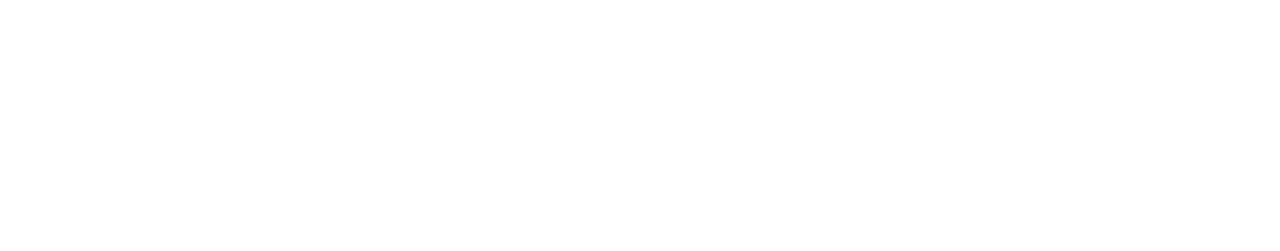
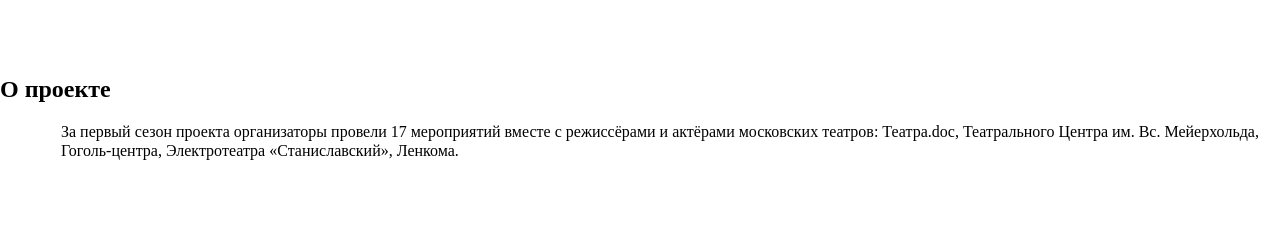
Before and after one commit to yuliya143/lubimovka, a plain HTML site: page index.html in a window 1280 px wide. Drawn offline with Linux system fonts and the light colour scheme.

Commit message:
Initial commit for about-project section

```diff
--- /dev/null
+++ b/blocks/about-project/__paragraph/about-project__paragraph.css
@@ -0,0 +1,3 @@
+.about-project__paragraph {
+  margin-left: 61px;
+}
--- /dev/null
+++ b/blocks/about-project/about-project.css
@@ -0,0 +1,5 @@
+.about-project {
+  box-sizing: border-box;
+  padding-top: 56px;
+  padding-bottom: 72px;
+}
--- a/index.html
+++ b/index.html
@@ -11,6 +11,10 @@
     <link rel="stylesheet" href="pages/index.css" />
   </head>
   <body>
+    <section class="about-project">
+      <h2>О проекте</h2>
+      <p class="about-project__paragraph">За первый сезон проекта организаторы провели 17 мероприятий вместе с режиссёрами и актёрами московских театров: Театра.doc, Театрального Центра им. Вс. Мейерхольда, Гоголь-центра, Электротеатра «Станиславский», Ленкома.</p>
+    </section>
     <script src="./scripts/index.js"></script>
   </body>
 </html>
--- a/pages/index.css
+++ b/pages/index.css
@@ -2,3 +2,6 @@
 @import url(../vendor/fonts/fonts.css);
 
 @import url(../blocks/page/page.css);
+
+@import url(../blocks/about-project/about-project.css);
+@import url(../blocks/about-project/__paragraph/about-project__paragraph.css);
```
